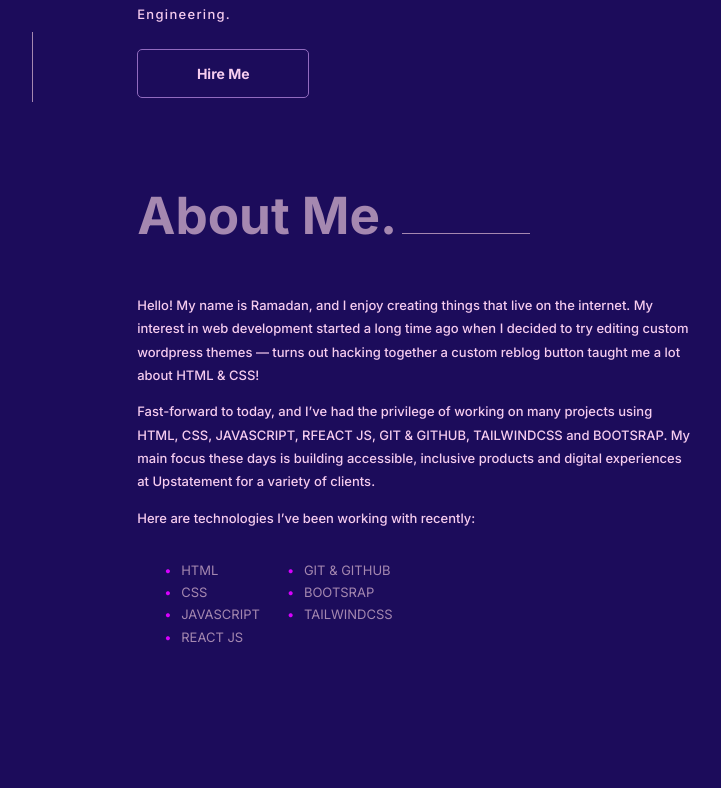
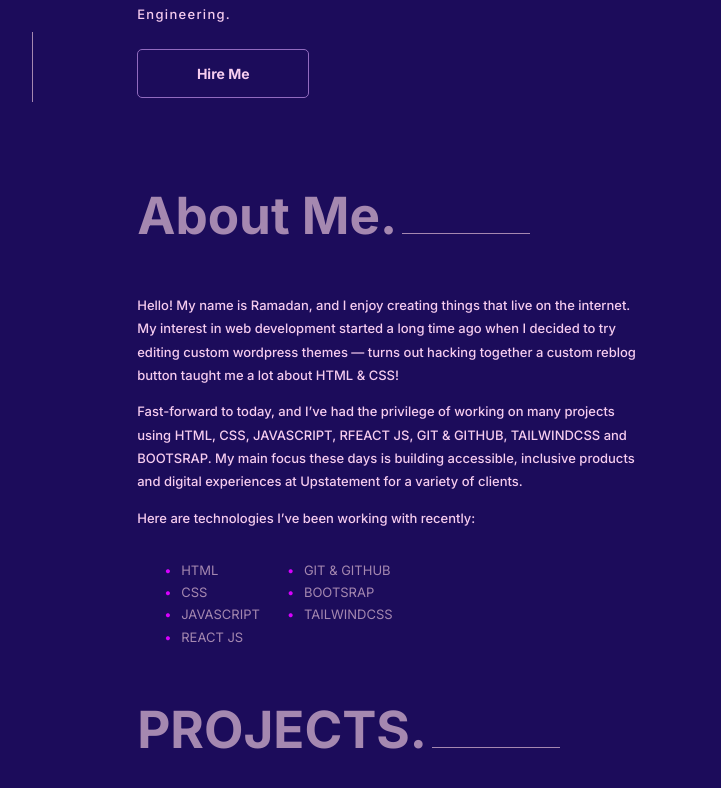
Before and after one commit to rambey-coder/Portfolio-app, a React (Create React App) app: page / in a window 1280 px wide. Shown: the part 524-1312 px from the top of the page, without its empty margins (42-763 px from the left). Before the commit the page ends 1188 px from the top, so only its background shows below. Built offline with nearby package versions, Linux system fonts and the light colour scheme.

Commit message:
work page started and edited few things

```diff
--- a/package.json
+++ b/package.json
@@ -9,6 +9,7 @@
     "framer-motion": "^6.2.8",
     "react": "^17.0.2",
     "react-dom": "^17.0.2",
+    "react-reveal": "^1.2.2",
     "react-router-dom": "^6.2.2",
     "react-scripts": "5.0.0",
     "react-spinners": "^0.11.0",
--- a/src/App.js
+++ b/src/App.js
@@ -4,6 +4,7 @@ import Navbar from './Components/Navbar'
 import Intro from "./Components/Intro";
 import HashLoader from "react-spinners/HashLoader";
 import About from "./Components/About";
+import Work from "./Components/Work";
 
 function App() {
   const [loading, setLoading] = useState(false);
@@ -41,6 +42,7 @@ function App() {
         <Navbar />
         <Intro />
         <About />
+        <Work />
         </>
       }
 
--- a/src/Components/About.css
+++ b/src/Components/About.css
@@ -69,13 +69,13 @@ ul li::before {
 
 .general-card {
     display: flex;
-    align-items: center;
+    align-items: start;
     justify-content: space-between;
     width: 100%;
 }
 
 .card1 {
-    width: 60%;
+    width: 55%;
 }
 
 .card2 {
--- a/src/Components/About.js
+++ b/src/Components/About.js
@@ -1,8 +1,11 @@
 import React from 'react'
 import './About.css'
+import Reveal from 'react-reveal/Reveal';
+
 const About = () => {
   return (
     <div className="abt-container" id='about'>
+        <Reveal effect="fadeInUp">
         <div className="sub-abt">
             <div className="first">
                 <h1>About Me.</h1>
@@ -39,6 +42,7 @@ const About = () => {
             </div>
         </div>
         </div>
+        </Reveal>
     </div>
   )
 }
--- a/src/Components/Navbar.css
+++ b/src/Components/Navbar.css
@@ -165,13 +165,14 @@
     .list-group {
         position: absolute;
         right: 0;
-        height: 90vh;
+        height: 92vh;
         width: 50%;
         top: 60px;
         backdrop-filter: blur(17px) saturate(191%);
         background-color: rgba(61, 44, 141, 0.66);
         /* border: 1px solid #f6ccefa4; */
         display: flex;
+        justify-content: start;
         flex-direction: column;
         align-items: center;
         transform: translateX(100%);
--- /dev/null
+++ b/src/Components/Work.css
@@ -0,0 +1,19 @@
+/* #1c0c5b
+#3d2c8d
+#916bbf
+#f6ccef
+#a588b0
+#d700ff
+#fff */
+
+.wrk-container {
+    width: 90%;
+    margin: auto;
+}
+
+.sub-wrk {
+    width: 80%;
+    margin: auto;
+    position: relative;
+    top: 10rem;
+}
--- /dev/null
+++ b/src/Components/Work.js
@@ -0,0 +1,17 @@
+import React from 'react'
+import './Work.css'
+
+const Work = () => {
+  return (
+    <div className="wrk-container" id='work'>
+        <div className="sub-wrk">
+            <div className="first">
+                <h1>PROJECTS.</h1>
+                <div></div>
+                </div>
+        </div>
+    </div>
+  )
+}
+
+export default Work
```
Also changed, not shown: 1 other file (tests, documents, lock files or other folders).
